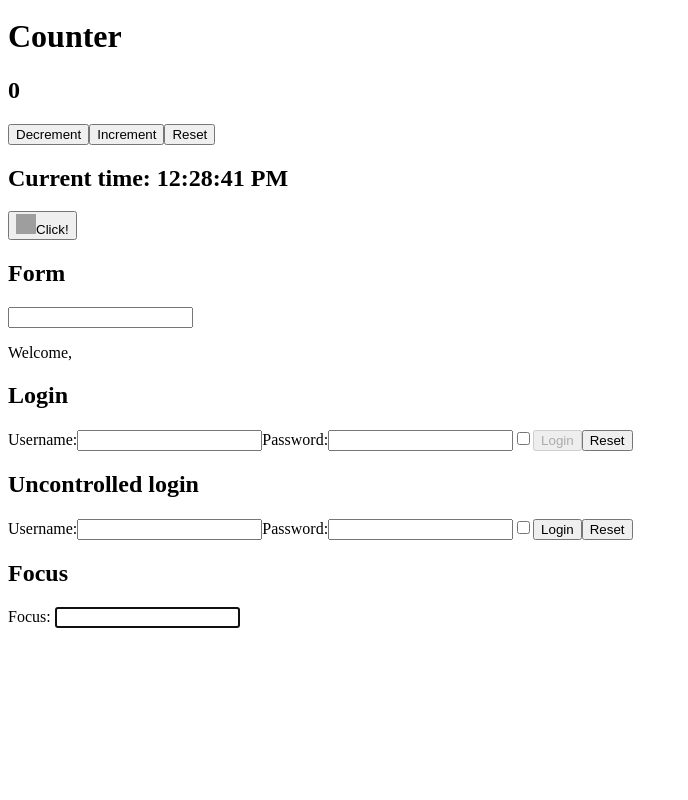
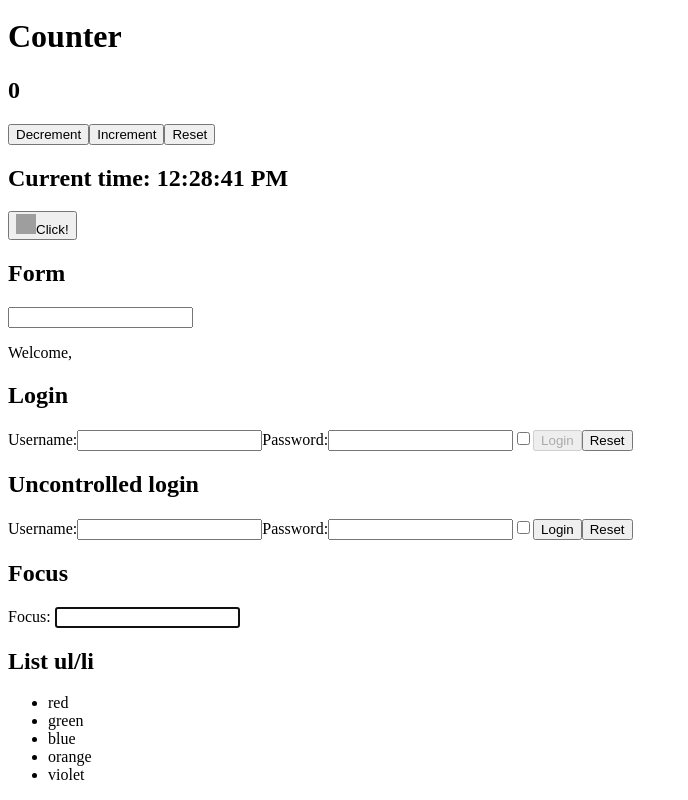
Before and after one commit to MartaFerraris/Esercizi-react, a React (Vite) app in the folder Props/my-app/: page / in a window 1280 px wide. Shown: the part 295-1095 px from the top of the page, without its empty margins (0-688 px from the left). Before the commit the page ends 939 px from the top, so only its background shows below. Built offline with nearby package versions, Linux system fonts and the light colour scheme; grey boxes are pictures that could not be loaded.

Commit message:
list's exercise complete

```diff
--- a/Props/my-app/src/Color.jsx
+++ b/Props/my-app/src/Color.jsx
@@ -1,8 +1,4 @@
 export function Color({ color }) {
 
-    return (
-        <div>
-            <li>{color.name}</li>
-        </div>
-    )
+    return (<li>{color.name}</li>)
 }
--- a/Props/my-app/src/Colors.jsx
+++ b/Props/my-app/src/Colors.jsx
@@ -4,9 +4,11 @@ export function Colors({ colors }) {
 
     return (
         <div>
-            <ul>{colors.map((color) => {
-                <Color color={color}/>
-            })}
+            <h2>List ul/li</h2>
+            <ul>
+                {colors?.map((color) => {
+                    return <Color color={color} />
+                })}
             </ul>
         </div>
     )
```
